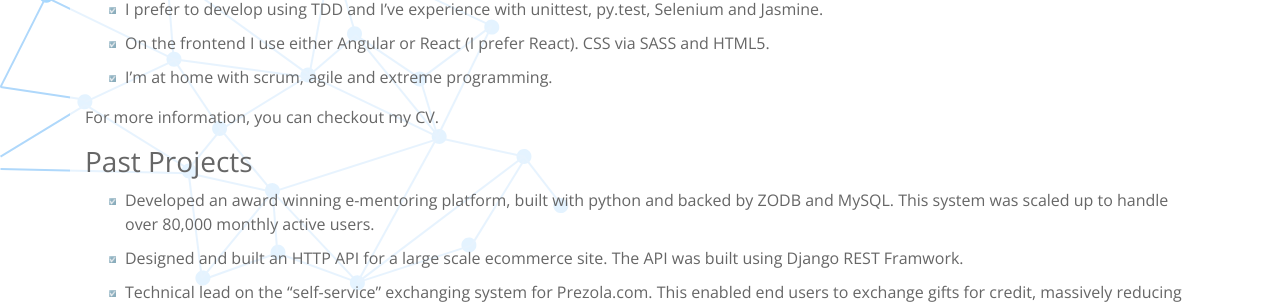
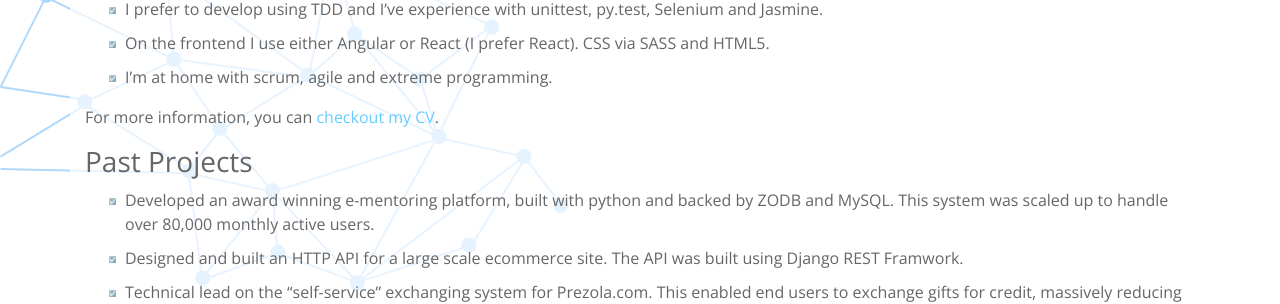
Before and after one commit to adamcheasley/adamcheasley.github.io, a Jekyll site: the page built from about.html, in a window 1280 px wide. Shown: the part 341-645 px from the top of the page. Built offline with Jekyll 4.4.1, drawn with Linux system fonts in a browser that asks for light colours; some of the changed lines change nothing that is shown.

Commit message:
Add link to CV

```diff
--- a/about.html
+++ b/about.html
@@ -40,7 +40,7 @@ layout: new
     <li> I’m at home with scrum, agile and extreme programming.</li>
   </ul>
 
-  <p>For more information, you can checkout my CV.</p>
+  <p>For more information, you can <a href="https://drive.google.com/file/d/0BzFGayw0cbzGSm1sZWJRUGxUZnM/view?usp=sharing">checkout my CV</a>.</p>
 
   <h3>Past Projects</h3>
 
```
